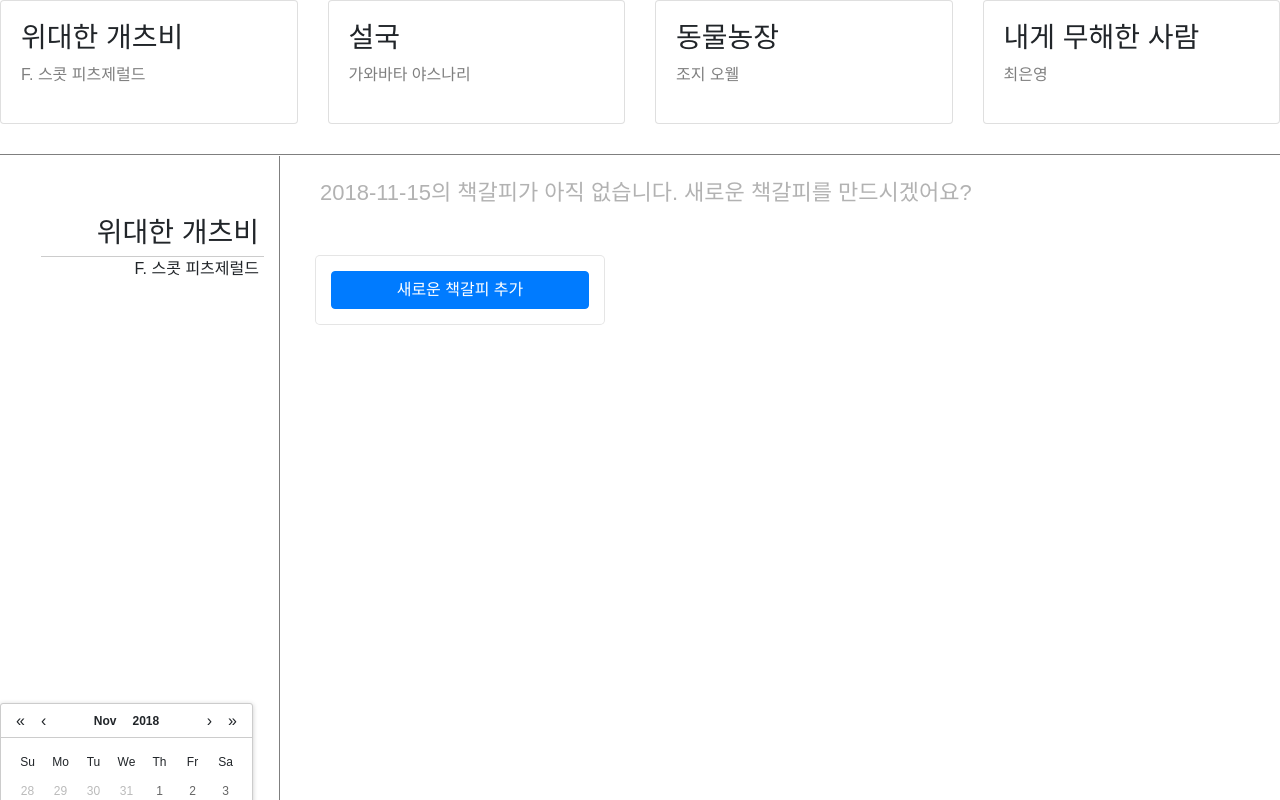
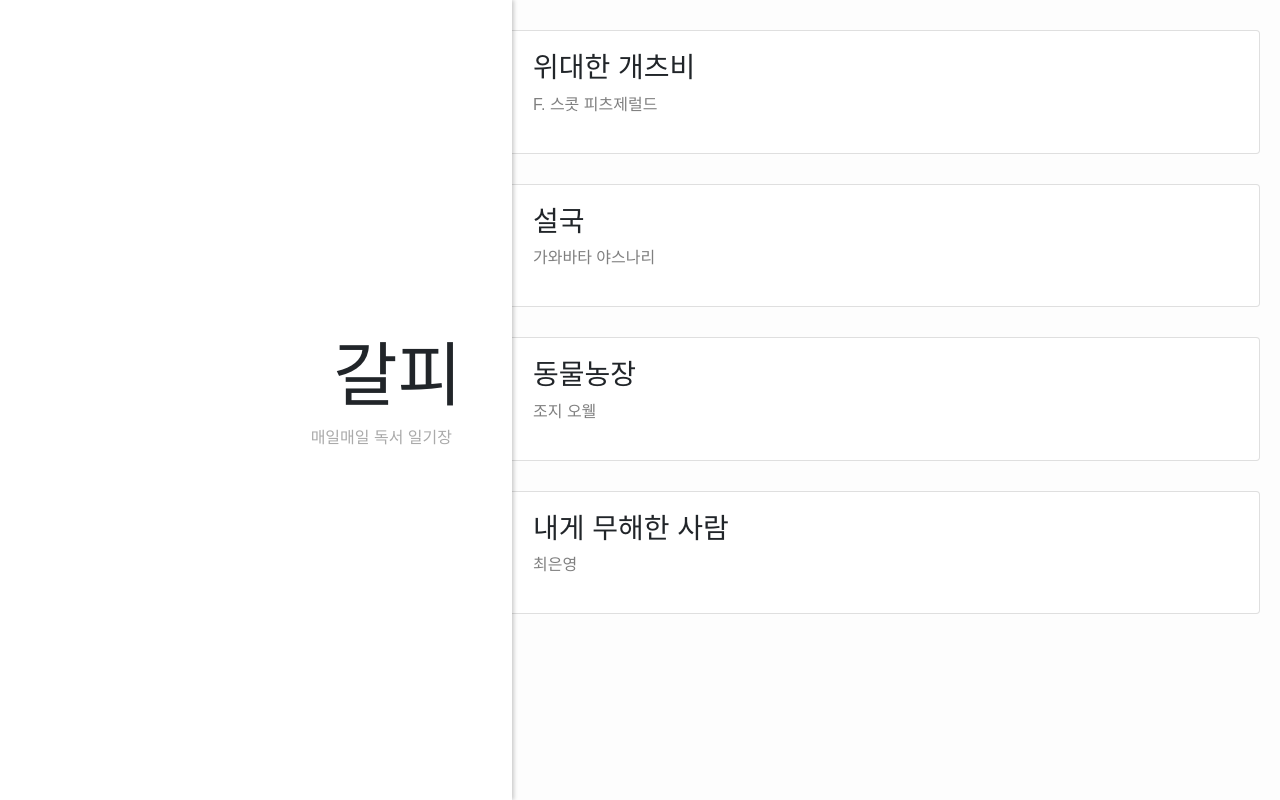
Before and after one commit to presentheo/galphi, a React (Create React App) app: page / in a window 1280 px wide. Shown: the top 800 px of the page. Built offline with nearby package versions, Linux system fonts and the light colour scheme.

Commit message:
디자인 변경, React-router 적용 중

```diff
--- a/src/App.js
+++ b/src/App.js
@@ -1,10 +1,11 @@
 import React, { Component } from 'react';
 import Home from './components/home/Home';
+// import { BrowserRouter as Router, Route} from 'react-router-dom';
 
 class App extends Component {
   render() {
     return (
-      <div className="App">
+      <div>
         <Home></Home>
       </div>
     );
--- a/src/components/book/Book.js
+++ b/src/components/book/Book.js
@@ -1,4 +1,5 @@
 import React, { Component } from 'react';
+import {Link} from 'react-router-dom';
 
 class Book extends Component {
 
@@ -26,16 +27,15 @@ class Book extends Component {
 
   render() {
     return (
-      <li className='col col-sm-3'>
-        <div
-          className={this.state.isActive ? 'card card-flip' : 'card'}
-          onClick={this.onClick}
-        >
-          <div className='card-body'>
-            <h3 className='book-title'>{this.props.title}</h3>
-            <p className='book-author'>{this.props.author}</p>
+      <li className='book-wrapper'>
+        <Link to={`/detail/${this.props.id}`}>
+          <div className='book card'>
+            <div className='card-body'>
+              <h3 className='book-title'>{this.props.title}</h3>
+              <p className='book-author'>{this.props.author}</p>
+            </div>
           </div>
-        </div>
+        </Link>
       </li>
     );
   }
--- a/src/components/book/BookList.js
+++ b/src/components/book/BookList.js
@@ -1,21 +1,12 @@
 import React, { Component } from 'react';
 import Book from './Book';
 import './book.css';
-import BookDetail from '../bookDetail/BookDetail';
 
 class BookList extends Component {
-
   constructor(props) {
     super(props);
-
     this.state = {
-      selectedKey: 0,
-      bookData : [
-        {title: '위대한 개츠비', author: 'F. 스콧 피츠제럴드'},
-        {title: '설국', author: '가와바타 야스나리'},
-        {title: '동물농장', author: '조지 오웰'},
-        {title: '내게 무해한 사람', author: '최은영'}
-      ]
+      selectedKey: 0
     }
   }
 
@@ -42,24 +33,12 @@ class BookList extends Component {
       )
     }
 
-    const detail = (
-      <BookDetail
-        id={this.state.selectedKey}
-        book={this.state.bookData[this.state.selectedKey]}
-      ></BookDetail>
-    )
-
     return (
-      <div>
-        <ul className='row'>
-          {mapToComponent(this.state.bookData)}
+      <div className='book-list-wrapper'>
+        <ul className='book-list'>
+          {mapToComponent(this.props.bookData)}
         </ul>
-
-        <div>
-          {detail}
-        </div>
       </div>
-
     );
   }
 }
--- a/src/components/book/book.css
+++ b/src/components/book/book.css
@@ -1,10 +1,31 @@
-.card{
-  transform-style: preserve-3d;
-  transition: all 0.4s ease;
-  cursor: pointer;
+.book-list-wrapper {
+  position: absolute;
+  width: calc(60% + 20px);
+  height: 100%;
+  right: 0;
+  top: 0;
+  background-color: #fdfdfd;
 }
-.card-flip{
-  transform: rotateY(180deg);
+
+.book-list {
+  padding-right: 20px;
+}
+
+.book-wrapper a {
+  color: inherit;
+}
+.book-wrapper a:hover {
+  color: inherit;
+  text-decoration: none;
+}
+
+.book {
+  padding-left: 20px;
+  margin-top: 30px;
+  transition: all 1s cubic-bezier(0.075, 0.82, 0.165, 1);
+}
+.book:hover {
+  transform: translateX(10px);
 }
 
 .book-author{
--- a/src/components/bookDetail/book-detail.css
+++ b/src/components/bookDetail/book-detail.css
@@ -47,6 +47,7 @@
 
 .book-info-calendar{
   position: absolute;
+  left: 10px;
   bottom: 0;
   width: 100%;
   /* background-color: rgba(255, 255, 255, 0.6); */
--- a/src/components/home/Home.css
+++ b/src/components/home/Home.css
@@ -1 +1,28 @@
 @charset "UTF-8";
+
+.main-visual-wrapper{
+  width: 40%;
+  height: 100%;
+  position: fixed;
+  top: 0;
+  left: 0;
+  box-shadow: 2px 0px 4px rgba(0,0,0,0.2);
+  z-index: 1;
+  background-color: #fff;
+}
+
+.main-visual {
+  position: absolute;
+  top: 50%;
+  right: 50px;
+  transform: translateY(-50%);
+  text-align: right;
+}
+
+.main-visual h1 {
+  font-size: 70px;
+}
+.main-visual p {
+  color: #aaa;
+  margin-right: 10px;
+}
--- a/src/components/home/Home.js
+++ b/src/components/home/Home.js
@@ -1,20 +1,38 @@
 import React, { Component } from 'react';
+import { BrowserRouter as Router, Route } from 'react-router-dom';
 import BookList from '../book/BookList';
-// import BookDetail from '../bookDetail/BookDetail'
+import BookDetail from '../bookDetail/BookDetail'
 import './Home.css';
 
 class Home extends Component {
   constructor(props) {
     super(props);
-    this.state = {}
+    this.state = {
+      bookData : [
+        {title: '위대한 개츠비', author: 'F. 스콧 피츠제럴드'},
+        {title: '설국', author: '가와바타 야스나리'},
+        {title: '동물농장', author: '조지 오웰'},
+        {title: '내게 무해한 사람', author: '최은영'}
+      ],
+      commentData: []
+    }
   }
 
   render() {
+
     return (
-      <div>
-        <BookList></BookList>
-        {/* <BookDetail></BookDetail> */}
-      </div>
+      <Router>
+        <div>
+          <div className='main-visual-wrapper'>
+            <div className='main-visual'>
+              <h1 className='main-logo'>갈피 </h1>
+              <p>매일매일 독서 일기장</p>
+            </div>
+          </div>
+          <Route exact path='/' render={() => {return <BookList bookData={this.state.bookData}/>}}/>
+          <Route exact path='/detail:id' render={() => {return <BookDetail commentData={this.state.commentData}/>}}/>
+        </div>
+      </Router>
     );
   }
 }
--- a/src/index.js
+++ b/src/index.js
@@ -1,7 +1,7 @@
 import React from 'react';
 import ReactDOM from 'react-dom';
 import App from './App';
-import './reset.css';
+import 'reset.css';
 import 'bootstrap/dist/css/bootstrap.min.css';
 import './typo.css';
 
```
